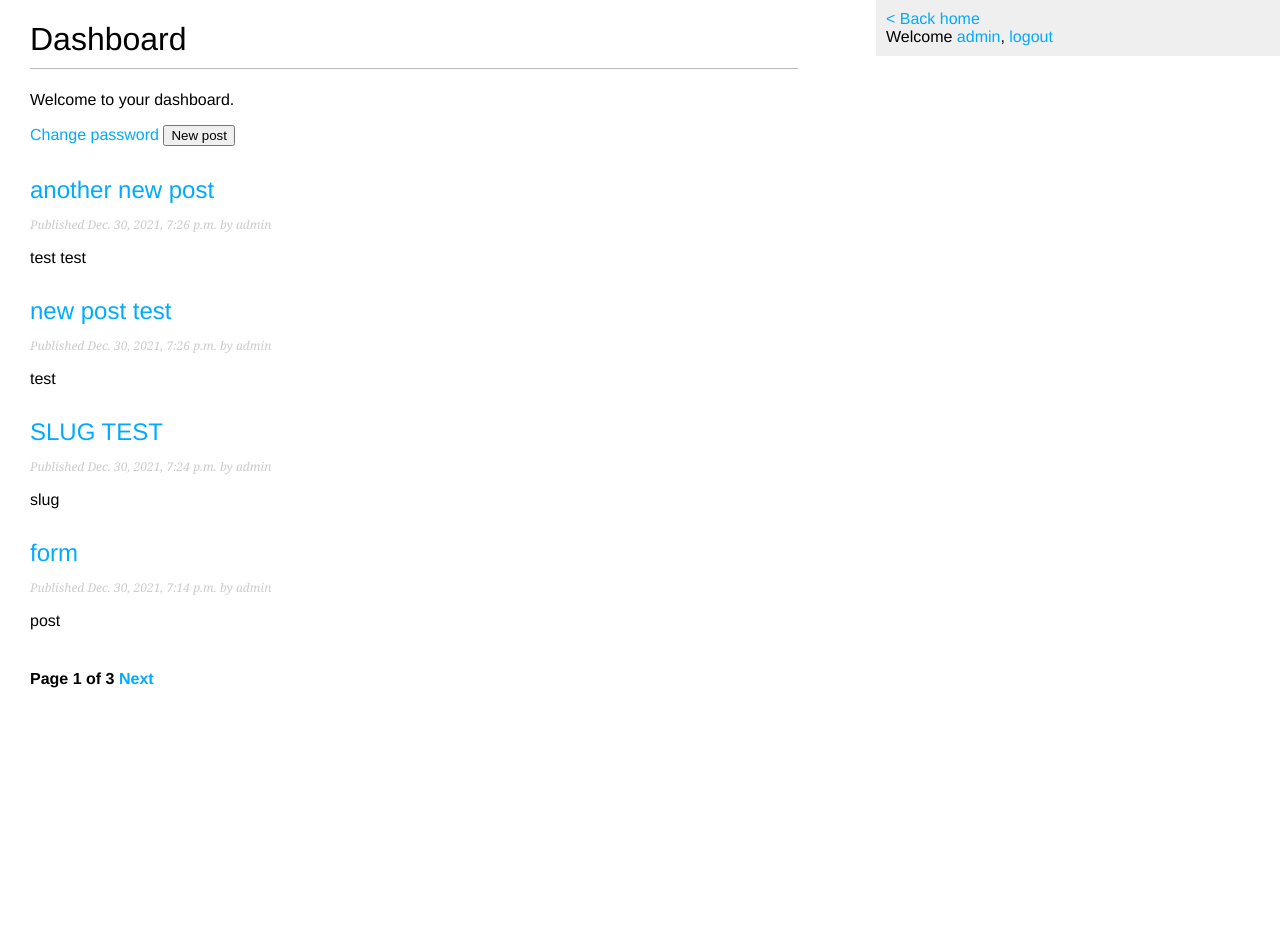
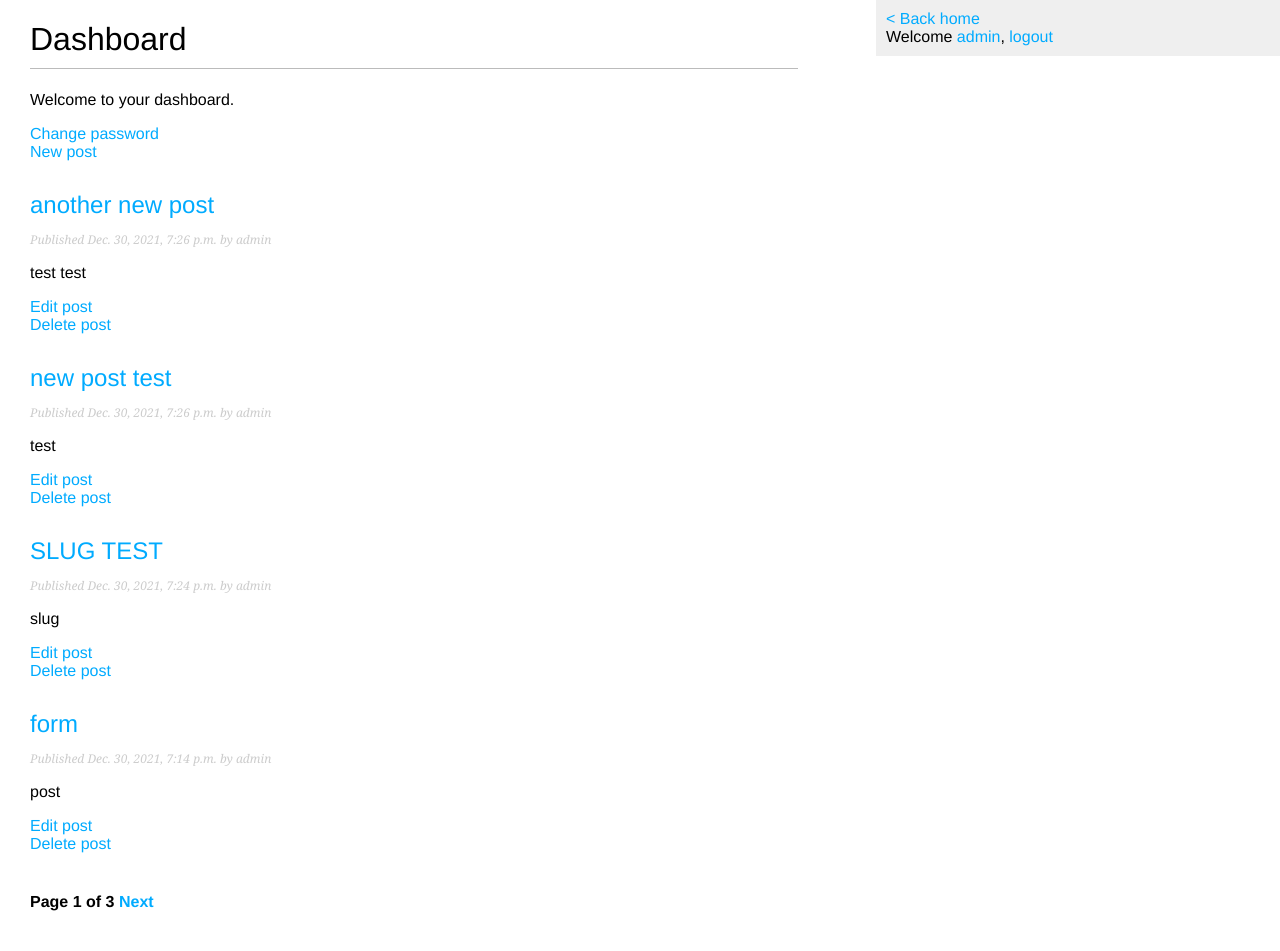
Before and after one commit to Code-Institute-Submissions/finnahern-dev-blog_AprResub, a Django app: page /dashboard/ in a window 1280 px wide. Before the commit the page ends 688 px from the top, so only its background shows below. Run offline with Django 4.2, Linux system fonts and the light colour scheme; a user stored in the database is signed in; data comes from the database, SQL or seed files in the repository; both versions use the stored data as it was after the commit.

Commit message:
Add views, urls, templates and ModelForm to allow users to create new blog posts

```diff
--- a/devsite/blog/templates/blog/dashboard.html
+++ b/devsite/blog/templates/blog/dashboard.html
@@ -6,8 +6,8 @@
     <h1>Dashboard</h1>
     <p>Welcome to your dashboard.</p>
     <a href="{% url 'blog:password_change' %}">Change password</a>
-
-    <button >New post</button>
+    <br>
+    <a class="button create" href="{% url 'blog:add_post' %}">New post</a>
 
     {% for post in posts %}
         <h2>
@@ -19,6 +19,8 @@
             Published {{ post.publish }} by {{ post.author }}
         </p>
         {{ post.body|truncatewords:30|linebreaks}}
+        <a class="button edit">Edit post</a><br>
+        <a class="button delete">Delete post</a>
     {% endfor %}
     {% include "pagination.html" with page=posts %}
 {% endblock %}
--- a/devsite/blog/urls.py
+++ b/devsite/blog/urls.py
@@ -16,6 +16,8 @@ urlpatterns = [
     path("logout/", auth_views.LogoutView.as_view(), name="logout"),
     # user dashboard views
     path("dashboard/", views.dashboard, name="dashboard"),
+    # CRUD views for blog posts
+    path("add_post/", views.add_post, name="add_post"),
     # change password views
     path("password_change/",
         auth_views.PasswordChangeView.as_view(success_url="/password_change/done"),
--- a/devsite/blog/views.py
+++ b/devsite/blog/views.py
@@ -5,7 +5,7 @@ from django.core.paginator import Paginator, EmptyPage,\
 from django.http import HttpResponse
 from django.contrib.auth import authenticate, login
 from django.contrib.auth.decorators import login_required
-from .forms import LoginForm, UserRegistrationForm
+from .forms import LoginForm, UserRegistrationForm, CreatePostForm
 
 
 def post_list(request):
@@ -43,6 +43,26 @@ def post_detail(request, year, month, day, post):
     return render(request, "blog/post/detail.html", {"post": post})
 
 
+def add_post(request):
+    """
+    Function to render add_post page and submit forms
+    to create new blog posts
+    """
+    if request.method == "POST":
+        form = CreatePostForm(request.POST)
+        if form.is_valid():
+            new_post = form.save(commit=False)
+            new_post.author = request.user
+            new_post.slug = new_post.title.lower().replace(" ", "-")
+            new_post.status = "published"
+            new_post = form.save()
+            post = new_post
+            return render(request, "blog/post/detail.html", {"post": post})
+    else:
+        form = CreatePostForm()
+    return render(request, "blog/post/add_post.html", {"form": form})
+
+
 def user_login(request):
     """
     Function to render and authenticate the user login form
@@ -71,7 +91,8 @@ def user_login(request):
 @login_required
 def dashboard(request):
     """
-    Function to render the dashboard template
+    Function to render the dashboard template, including a paginated
+    list of posts authored by the current user
     """
     object_list = Post.published.filter(author=request.user)
     paginator = Paginator(object_list, 4) # 4 posts in each page
@@ -86,7 +107,7 @@ def dashboard(request):
         posts = paginator.page(paginator.num_pages)
     return render(request,
                 "blog/dashboard.html",
-                {'page': page,
+                {"page": page,
                 "posts": posts})
 
 
```
Also changed, not shown: devsite/blog/forms.py (+8 -0 lines), devsite/blog/templates/blog/post/add_post.html (added, +13 -0 lines), devsite/db.sqlite3.
